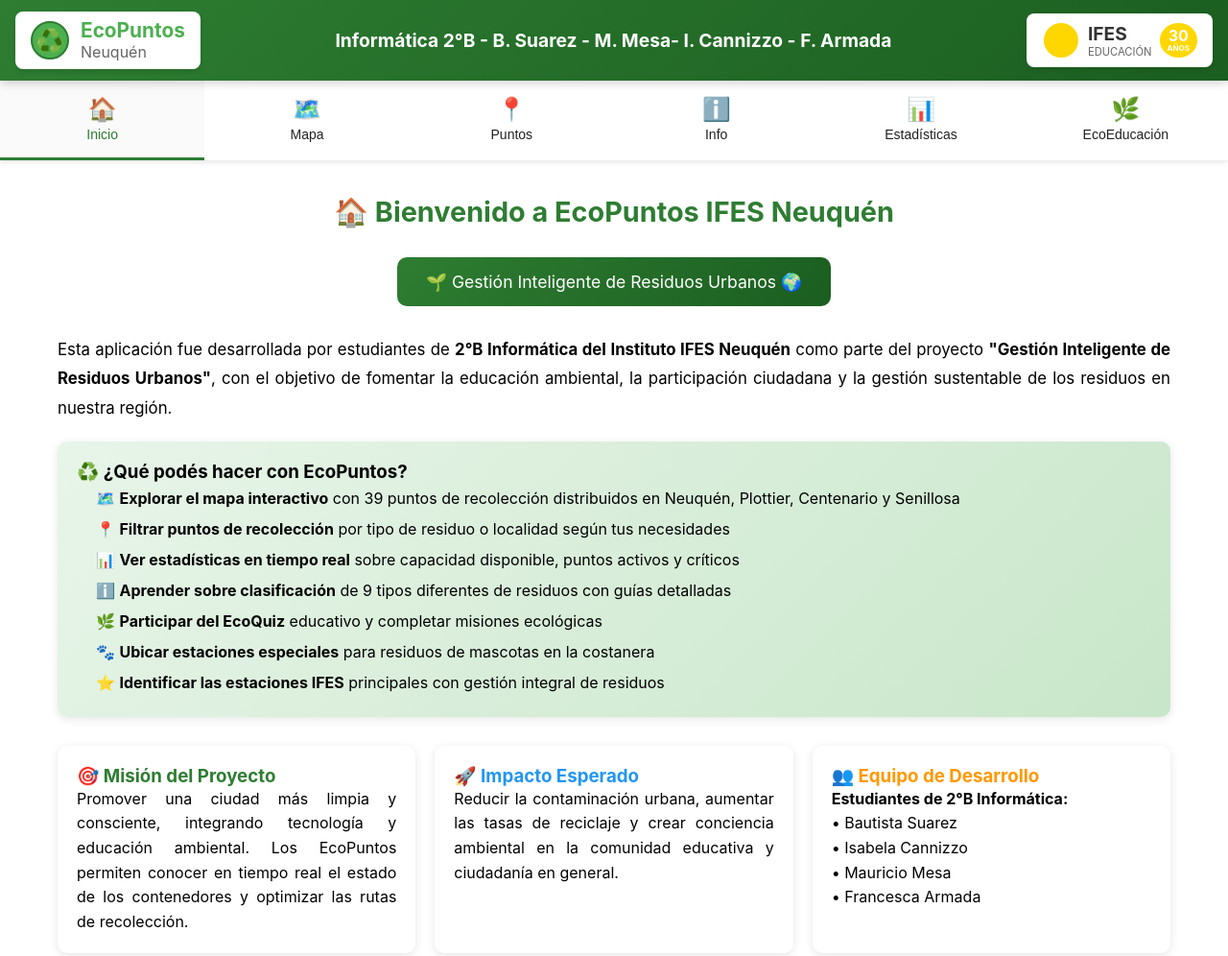
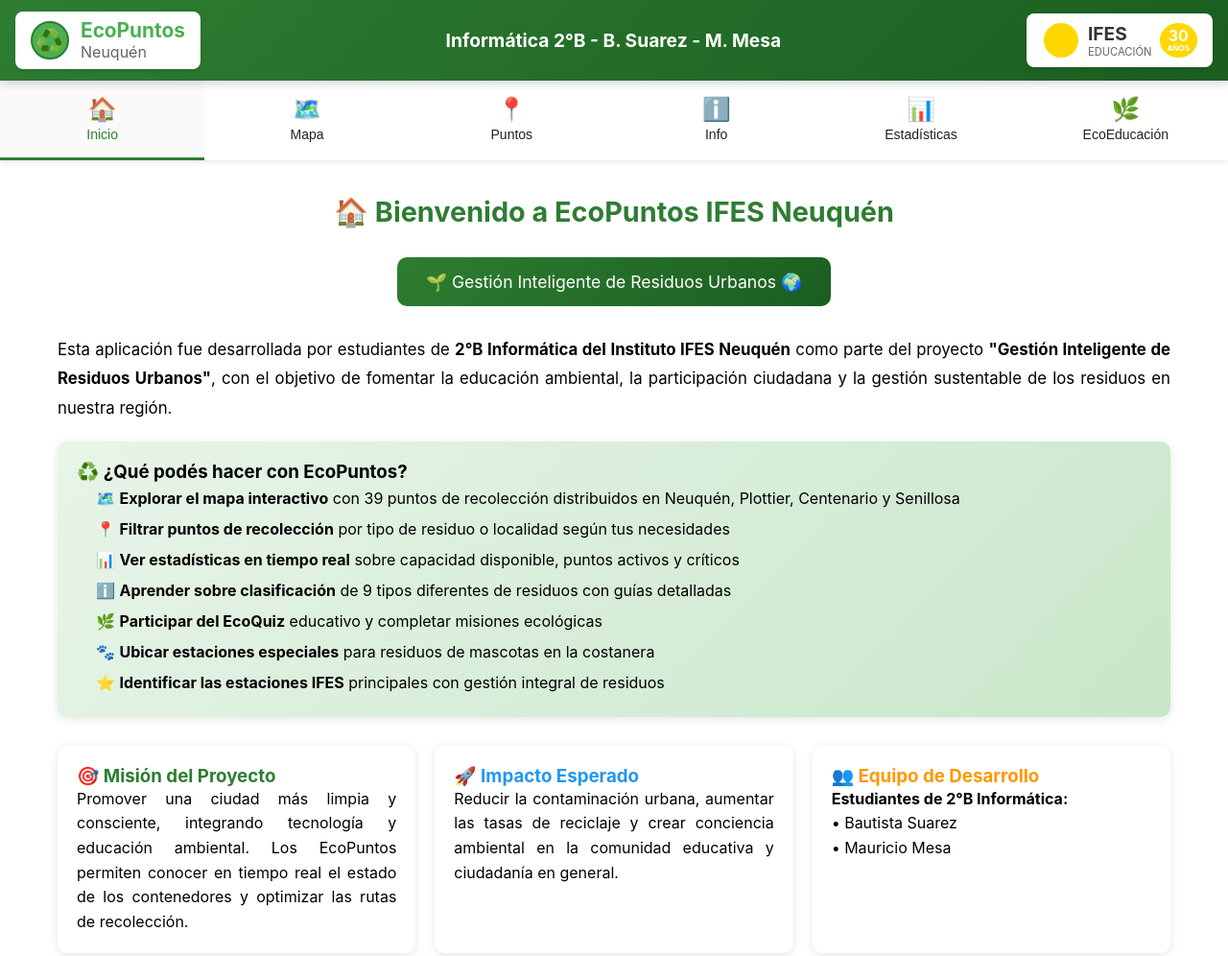
Before and after one commit to aasuarez1983/Ecopuntos-IFES-Informatica_2B, a plain HTML site: page index.html in a window 1280 px wide. Shown: the top 996 px of the page at 96% size. Drawn offline with Linux system fonts and the light colour scheme; some packages are replaced by stand-ins of ours.

Commit message:
Update index.html

```diff
--- a/index.html
+++ b/index.html
@@ -891,7 +891,7 @@
 
                 <!-- Título Central -->
                 <div class="header-title">
-                    Informática 2°B - B. Suarez - M. Mesa- I. Cannizzo - F. Armada
+                    Informática 2°B - B. Suarez - M. Mesa
                 </div>
 
                 <!-- Logo IFES -->
@@ -1004,9 +1004,8 @@
                         <p style="line-height: 1.6;">
                             <strong>Estudiantes de 2°B Informática:</strong><br>
                             • Bautista Suarez<br>
-                            • Isabela Cannizzo<br>
                             • Mauricio Mesa<br>
-                            • Francesca Armada
+
                         </p>
                     </div>
                 </div>
```
